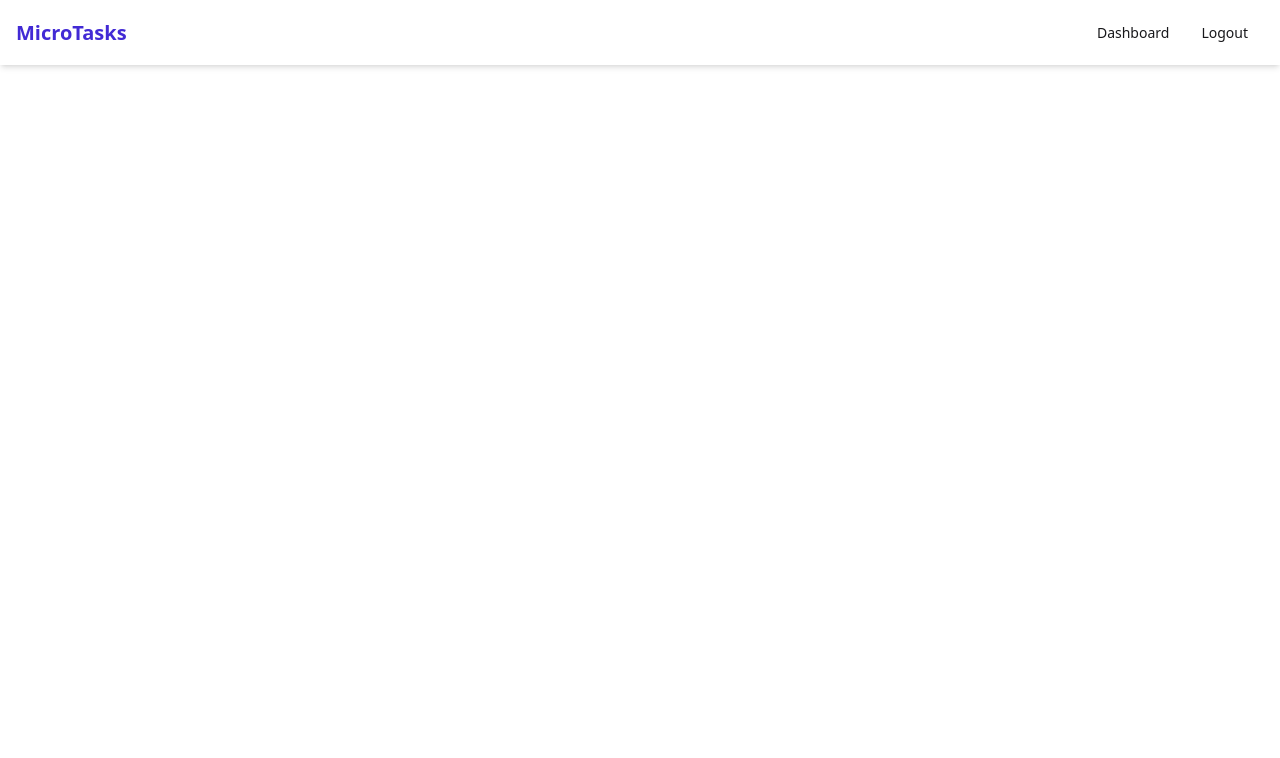
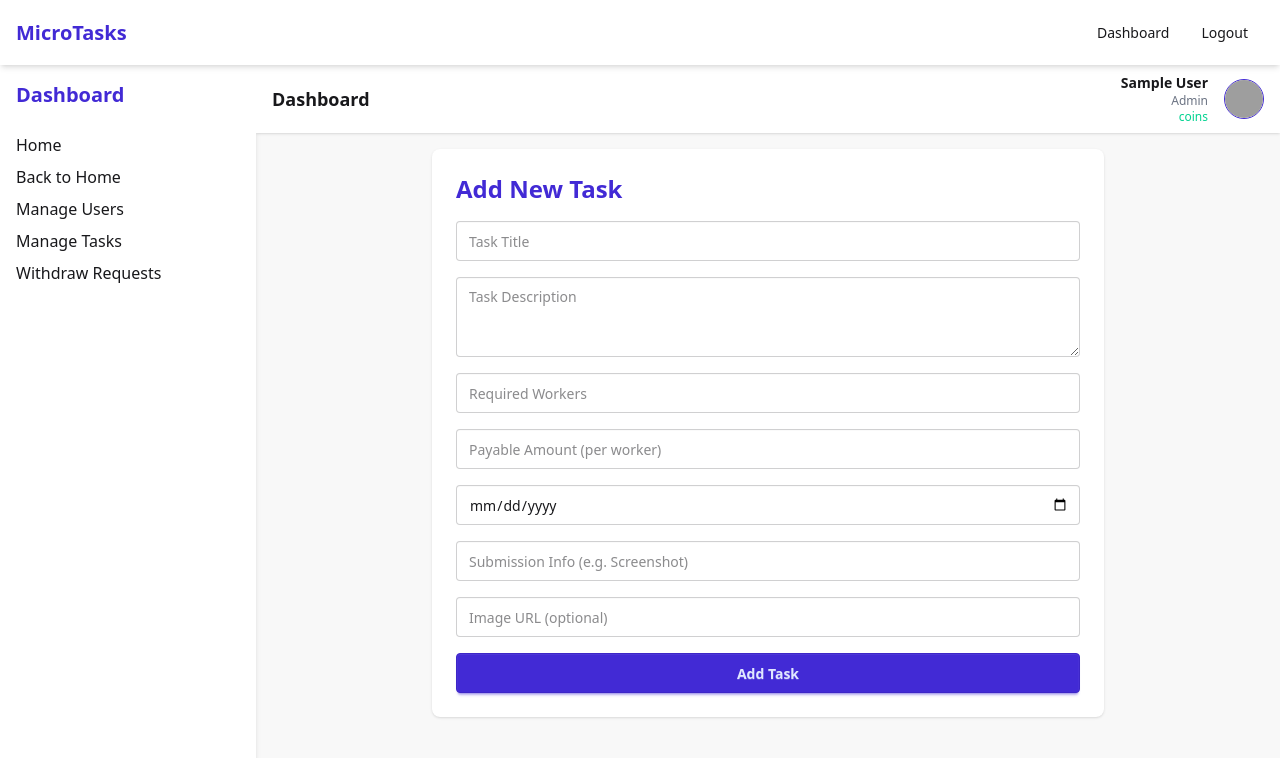
Before and after one commit to Aminul-Islam85/assignment-11-client, a React (Vite) app: page /dashboard/add-task in a window 1280 px wide. Shown: the top 758 px of the page. Built offline with nearby package versions, Linux system fonts and the light colour scheme; sample sign-in values are in the browser's storage; grey boxes are pictures that could not be loaded.

Commit message:
My task done as buyer role

```diff
--- a/src/App.jsx
+++ b/src/App.jsx
@@ -6,6 +6,8 @@ import Home from "./pages/Home";
 import PrivateRoute from "./components/PrivateRoute";
 import Navbar from "./components/Navbar";
 import DashboardLayout from "./components/DashboardLayout";
+import AddTask from "./pages/AddTask";
+import MyTasks from "./pages/MyTasks";
 
 const App = () => {
   return (
@@ -26,6 +28,8 @@ const App = () => {
           }
         >
           <Route index element={<Dashboard />} /> {/* /dashboard */}
+          <Route path="add-task" element={<AddTask />} />
+          <Route path="my-tasks" element={<MyTasks />} />
           {/* Future routes: <Route path="tasks" element={<TaskList />} /> */}
         </Route>
       </Routes>
--- a/src/components/DashboardLayout.jsx
+++ b/src/components/DashboardLayout.jsx
@@ -4,9 +4,9 @@ const DashboardLayout = () => {
   const user = JSON.parse(localStorage.getItem("user"));
 
   return (
-    <div className="flex min-h-screen bg-base-200">
+    <div className="flex flex-col md:flex-row min-h-screen bg-base-200 overflow-x-hidden">
       {/* Sidebar */}
-      <aside className="w-64 bg-white shadow-md p-4 space-y-4">
+      <aside className="w-full md:w-64 bg-white shadow-md p-4 space-y-4">
         <h2 className="text-xl font-bold text-primary mb-6">Dashboard</h2>
         <ul className="space-y-2">
           <li><Link to="/dashboard">Home</Link></li>
@@ -42,7 +42,7 @@ const DashboardLayout = () => {
       </aside>
 
       {/* Main Content Area */}
-      <div className="flex-1 flex flex-col">
+      <div className="flex-1 flex flex-col w-full overflow-x-hidden">
         {/* Header */}
         <header className="bg-white shadow px-4 py-2 flex justify-between items-center">
           <h1 className="text-lg font-semibold">Dashboard</h1>
@@ -55,10 +55,16 @@ const DashboardLayout = () => {
                 <div className="text-xs text-success">{user.coins} coins</div>
               </div>
               <img
-                src={user.profilePic || "https://i.ibb.co/yR0hKZm/user.png"}
+                src={
+                    user.profilePic ||
+                    "https://ui-avatars.com/api/?name=" +
+                        encodeURIComponent(user.name || "User") +
+                        "&background=0D8ABC&color=fff"
+                }
                 alt="User"
                 className="w-10 h-10 rounded-full object-cover border border-primary"
-              />
+                />
+
             </div>
           )}
         </header>
--- /dev/null
+++ b/src/pages/AddTask.jsx
@@ -0,0 +1,82 @@
+import { useState } from "react";
+import { useNavigate } from "react-router-dom";
+
+const AddTask = () => {
+  const [error, setError] = useState("");
+  const navigate = useNavigate();
+  const user = JSON.parse(localStorage.getItem("user"));
+
+if (!user) {
+  alert("Please log in again.");
+  navigate("/login");
+  return null; // or return a loader
+}
+
+
+  const handleAddTask = async (e) => {
+    e.preventDefault();
+    setError("");
+
+    const form = e.target;
+    const task = {
+      task_title: form.task_title.value,
+      task_detail: form.task_detail.value,
+      required_workers: parseInt(form.required_workers.value),
+      payable_amount: parseFloat(form.payable_amount.value),
+      completion_date: form.completion_date.value,
+      submission_info: form.submission_info.value,
+      task_image_url: form.task_image_url.value,
+      buyer_email: user.email,
+    };
+
+    try {
+      const res = await fetch("http://localhost:5000/api/tasks/add", {
+        method: "POST",
+        headers: { "Content-Type": "application/json" },
+        body: JSON.stringify(task),
+      });
+
+      const data = await res.json();
+
+      if (!res.ok) {
+        if (data.redirect) {
+          alert(data.message);
+          navigate(data.redirect); // → /dashboard/payments
+        } else {
+          setError(data.message || "Failed to add task.");
+        }
+        return;
+      }
+
+      alert("Task added successfully!");
+      form.reset();
+      navigate("/dashboard/my-tasks"); // or wherever you want
+    } catch {
+      setError("Something went wrong. Please try again later.");
+    }
+  };
+
+  return (
+    <div className="max-w-2xl mx-auto bg-white shadow p-6 rounded-lg">
+      <h2 className="text-2xl font-bold text-primary mb-4">Add New Task</h2>
+
+      {error && <div className="alert alert-error mb-4">{error}</div>}
+
+      <form onSubmit={handleAddTask} className="space-y-4">
+        <input type="text" name="task_title" placeholder="Task Title" className="input input-bordered w-full" required />
+        <textarea name="task_detail" placeholder="Task Description" className="textarea textarea-bordered w-full" required />
+
+        <input type="number" name="required_workers" placeholder="Required Workers" className="input input-bordered w-full" required />
+        <input type="number" name="payable_amount" placeholder="Payable Amount (per worker)" className="input input-bordered w-full" required />
+
+        <input type="date" name="completion_date" className="input input-bordered w-full" required />
+        <input type="text" name="submission_info" placeholder="Submission Info (e.g. Screenshot)" className="input input-bordered w-full" required />
+        <input type="text" name="task_image_url" placeholder="Image URL (optional)" className="input input-bordered w-full" />
+
+        <button type="submit" className="btn btn-primary w-full">Add Task</button>
+      </form>
+    </div>
+  );
+};
+
+export default AddTask;
--- /dev/null
+++ b/src/pages/MyTasks.jsx
@@ -0,0 +1,49 @@
+import { useEffect, useState } from "react";
+
+const MyTasks = () => {
+  const [tasks, setTasks] = useState([]);
+  const user = JSON.parse(localStorage.getItem("user"));
+
+  useEffect(() => {
+    const fetchTasks = async () => {
+      const res = await fetch(`http://localhost:5000/api/tasks/my?email=${user.email}`);
+      const data = await res.json();
+      setTasks(data);
+    };
+
+    fetchTasks();
+  }, [user.email]);
+
+  return (
+    <div>
+      <h2 className="text-2xl font-bold mb-4">My Tasks</h2>
+        <div className="overflow-x-auto w-full">
+            <table className="table table-zebra w-full text-sm">
+                <thead>
+                    <tr>
+                        <th>Title</th>
+                        <th>Workers</th>
+                        <th>Pay / Worker</th>
+                        <th>Total</th>
+                        <th>Deadline</th>
+                    </tr>
+                </thead>
+                <tbody>
+                    {tasks.map(task => (
+                        <tr key={task._id}>
+                            <td>{task.task_title}</td>
+                            <td>{task.required_workers}</td>
+                            <td>{task.payable_amount}</td>
+                            <td>{task.total_payable}</td>
+                            <td>{task.completion_date}</td>
+                        </tr>
+                    ))}
+                </tbody>
+            </table>
+        </div>
+
+    </div>
+  );
+};
+
+export default MyTasks;
--- a/src/pages/Register.jsx
+++ b/src/pages/Register.jsx
@@ -34,7 +34,9 @@ const Register = () => {
       }
 
       localStorage.setItem("token", data.token);
-      navigate("/dashboard"); // redirect to dashboard
+      localStorage.setItem("user", JSON.stringify(data.user));
+      navigate("/dashboard");
+
     } catch {
       setError("Something went wrong. Try again later.");
     }
```
